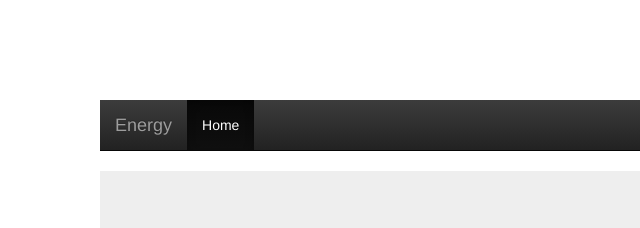
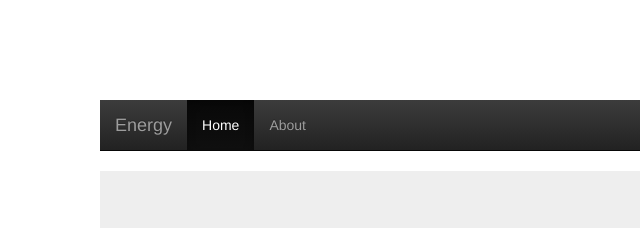
Before and after one commit to binucherian/team-learn-git, a website: page index.html in a window 1280 px wide. Shown: the top 228 px of the page, 0-640 px from the left. Drawn offline with nearby package versions, Linux system fonts and the light colour scheme.

Commit message:
routing added

```diff
--- a/index.html
+++ b/index.html
@@ -15,6 +15,10 @@
       <li class="active">
         <a href="#">Home</a>
       </li>
+      <li >
+        <a href="#about">About</a>
+      </li>
+
     </ul>
   </div>
 </nav>
```
